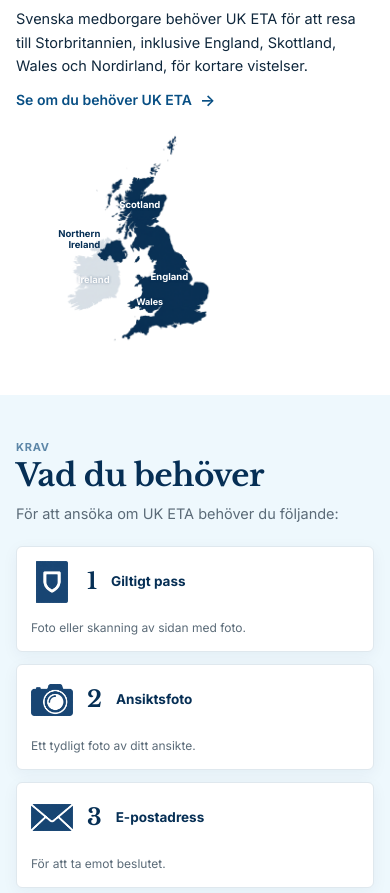
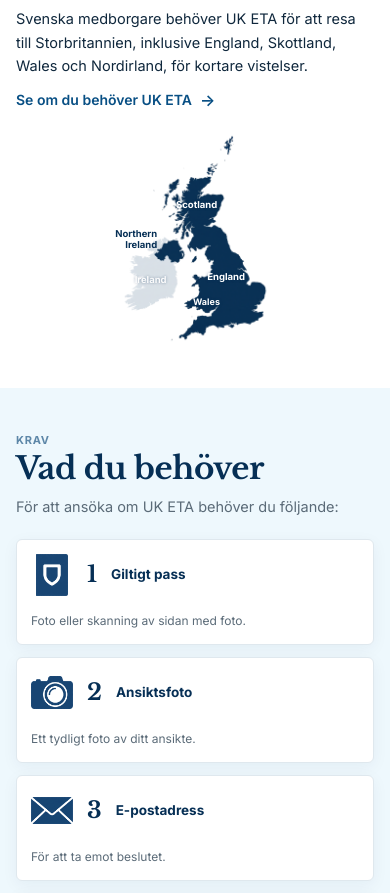
Before and after one commit to mediaxsaburoai0818-design/se-uk-eta-site, a Next.js app: page / in a window 390 px wide. Shown: the part 1360-2253 px from the top of the page. Built offline with nearby package versions, Linux system fonts and the light colour scheme.

Commit message:
モバイル: 地図を中央寄せ（okina指示）
Co-Authored-By: Claude Opus 5.5 <noreply@anthropic.com>

```diff
--- a/app/eta-design.css
+++ b/app/eta-design.css
@@ -515,3 +515,8 @@
   .etahome .brand .sub{display:block;font-size:9.5px;max-width:130px}
   .etahome .header .tools a.iconbtn{display:none}
 }
+/* モバイル：地図を中央に（10/9 okina指示。以前の margin-left:40px で左寄りになっていた） */
+@media (max-width:1023px){
+  .etahome .block .visual.map{display:flex;justify-content:center}
+  .etahome .map-wrap{margin-left:0;margin-right:0}
+}
```
